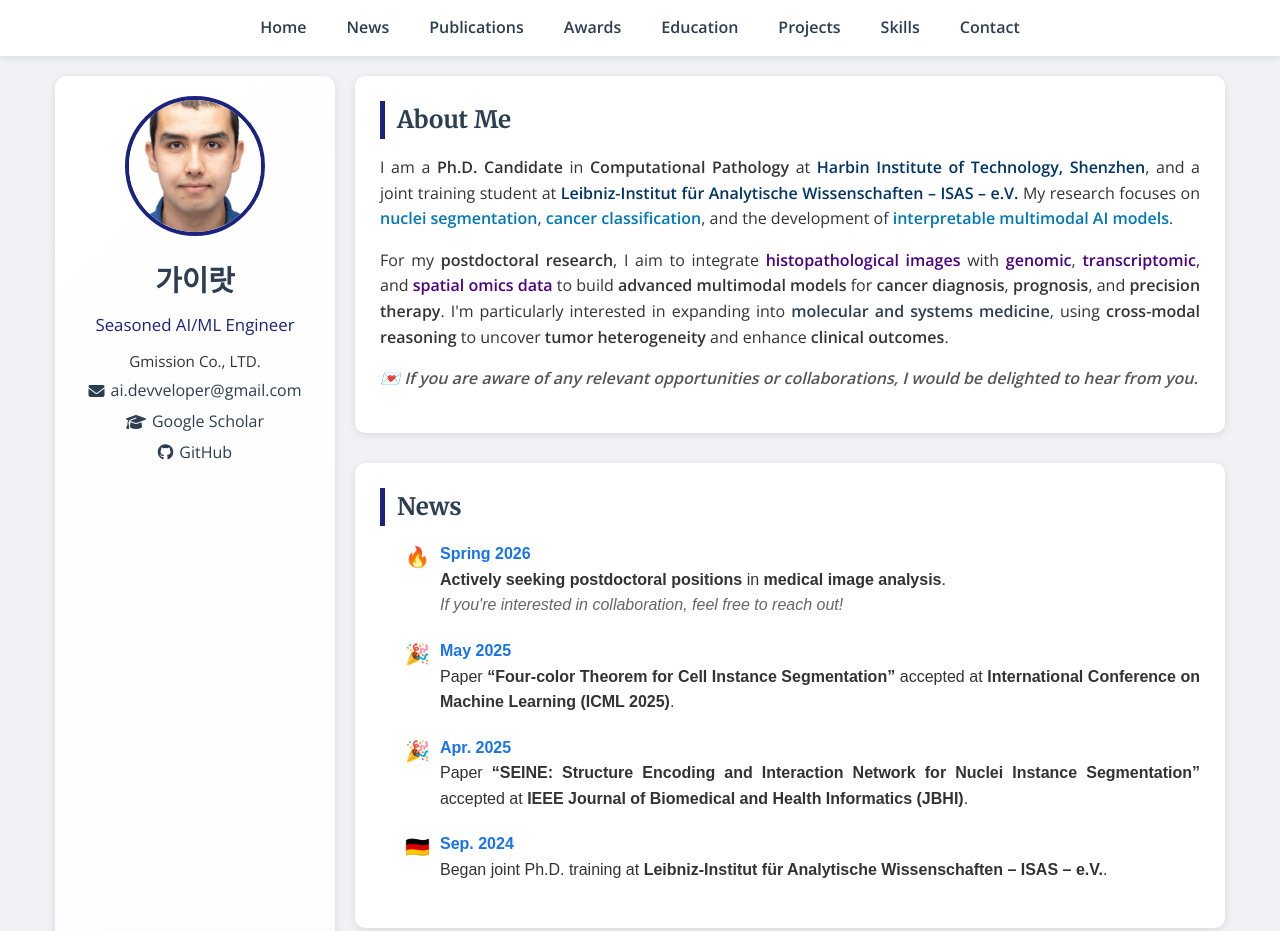
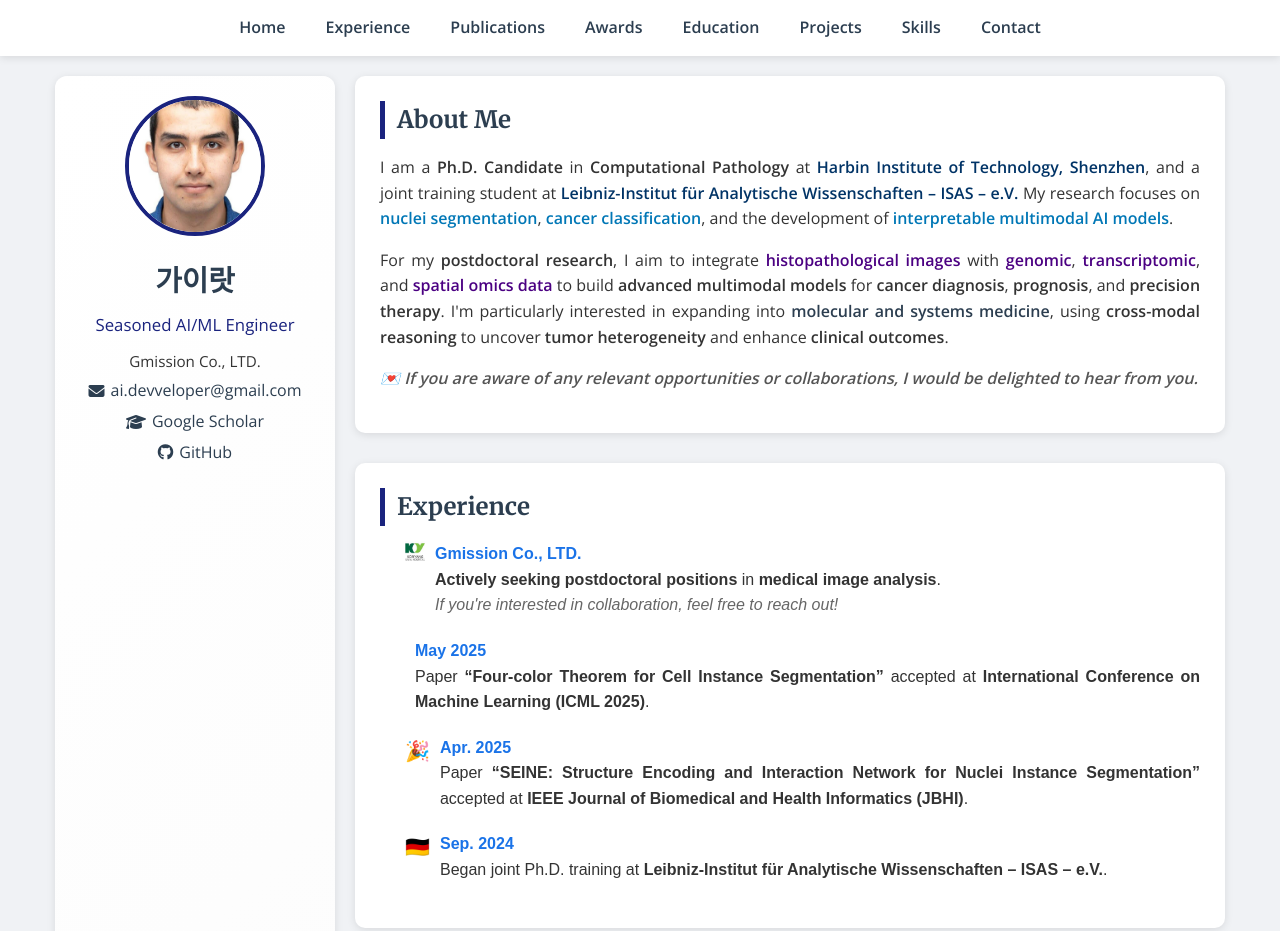
Before and after one commit to aidevveloper/aidevveloper.github.io, a plain HTML site: page index.html in a window 1280 px wide. Shown: the top 931 px of the page. Drawn offline with nearby package versions, Linux system fonts and the light colour scheme.

Commit message:
Update index.html

```diff
--- a/index.html
+++ b/index.html
@@ -199,14 +199,14 @@
       font-weight: normal;
     }
     .section .paper-title a {
-      color: var(--primary-color); /* 深蓝灰 */
+      color: var(--primary-color);
       text-decoration: none;
       font-weight: 500;
       transition: color 0.3s, text-decoration 0.3s;
     }
 
     .section .paper-title a:hover {
-      color: var(--accent-color); /* 高亮蓝紫色 */
+      color: var(--accent-color);
       text-decoration: underline;
     }
 
@@ -474,7 +474,7 @@
   <div class="navbar">
     <ul>
       <li><a href="#about-me">Home</a></li>
-      <li><a href="#news">News</a></li>
+      <li><a href="#news">Experience</a></li>
       <li><a href="#publications">Publications</a></li>
       <li><a href="#awards">Awards</a></li>
       <li><a href="#education">Education</a></li>
@@ -546,15 +546,27 @@
 
       <!-- News Section -->
       <div class="section" id="news">
-        <h2>News</h2>
+        <h2>Experience</h2>
 
         <ul style="list-style: none; padding-left: 0; font-size: 16px; line-height: 1.8; font-family: Arial, sans-serif;">
 
           <!-- Postdoc Searching -->
-          <li style="margin-bottom: 20px; display: flex; align-items: flex-start;">
+<!--           <li style="margin-bottom: 20px; display: flex; align-items: flex-start;">
             <span style="font-size: 20px; margin-right: 10px;">🔥</span>
             <div>
-              <div style="font-weight: bold; color: #1a73e8;">Spring 2026</div>
+              <div style="font-weight: bold; color: #1a73e8;">Gmission Co., LTD.</div>
+              <div>
+                <strong style="color: #333;">Actively seeking postdoctoral positions</strong> in
+                <strong style="color: #333;">medical image analysis</strong>.<br>
+                <em style="color: #666;">If you're interested in collaboration, feel free to reach out!</em>
+              </div>
+            </div>
+          </li> -->
+
+          <li style="margin-bottom: 20px; display: flex; align-items: flex-start;">
+            <img src="KY_logo.jpeg" alt="Icon" style="width: 20px; height: 20px; margin-right: 10px; flex-shrink: 0;">
+            <div>
+              <div style="font-weight: bold; color: #1a73e8;">Gmission Co., LTD.</div>
               <div>
                 <strong style="color: #333;">Actively seeking postdoctoral positions</strong> in
                 <strong style="color: #333;">medical image analysis</strong>.<br>
@@ -565,7 +577,7 @@
 
           <!-- ICML 2025 Paper -->
           <li style="margin-bottom: 20px; display: flex; align-items: flex-start;">
-            <span style="font-size: 20px; margin-right: 10px;">🎉</span>
+            <span style="font-size: 20px; margin-right: 10px;"></span>
             <div>
               <div style="font-weight: bold; color: #1a73e8;">May 2025</div>
               <div>
```
